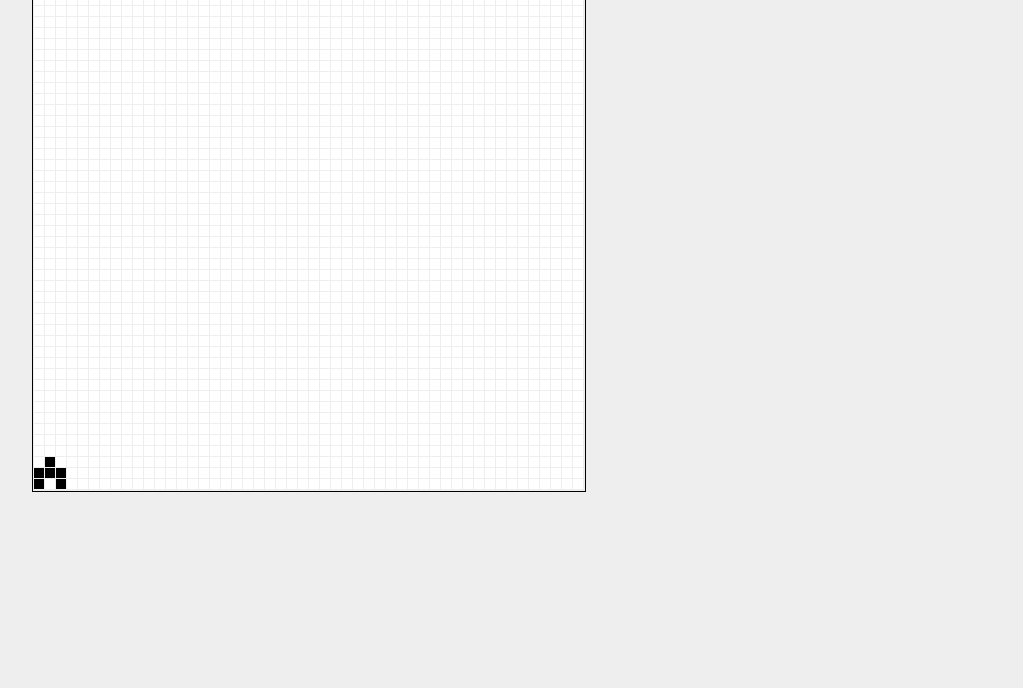
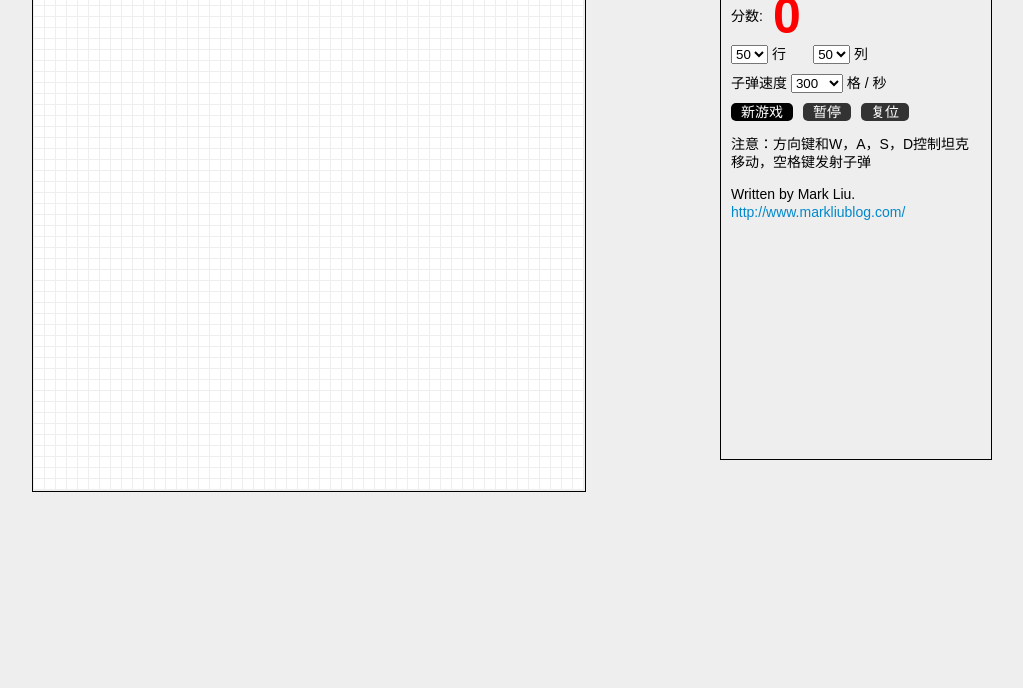
Before and after one commit to markliu2013/tank-war, a website: page index.html in a window 1280 px wide. Shown: the part 112-800 px from the top of the page, without its empty margins (128-1151 px from the left). Drawn offline with Linux system fonts and the light colour scheme.

Commit message:
Milestone 01

```diff
--- a/css/master.css
+++ b/css/master.css
@@ -60,3 +60,49 @@ a:hover {
 #tank-grid .row .col.on.bull.my {
 	background: #f00;
 }
+#control-panel {
+	float: right;
+	padding: 20px 10px 0 10px;
+	width: 250px;
+	height: 500px;
+	border: 1px solid #000;
+}
+h2 {
+	margin: 0 0 30px 0;
+	text-align: center;
+	font-size: 30px;
+}
+#control-panel .row {
+	margin-bottom: 10px;
+}
+#control-panel .score {
+	margin-bottom: 20px;
+}
+#control-panel .score span {
+	display: block;
+	float: left;
+	margin-right: 10px;
+}
+#control-panel .score strong {
+	display: block;
+	float: left;
+	font-size: 50px;
+	color: #f00;
+}
+#control-panel .buttons .btn {
+	display: block;
+	float: left;
+	padding: 0 10px;
+	background: #000;
+	color: #fff;
+	border-radius: 5px;
+	text-decoration: none;
+}
+#control-panel .buttons .btn.disabled {
+	background: #333;
+	cursor: default;
+}
+#pause-game {
+	margin-left: 10px;
+	margin-right: 10px;
+}
--- a/index.html
+++ b/index.html
@@ -9,16 +9,62 @@
 <body>
 	<div id="page" class="clearfix">
 		<div id="tank-grid"></div>
+		<div id="control-panel">
+			<h2 id="game-state">游戏停止</h2>
+			<div class="row score clearfix"><span>分数: </span><strong id="score-num">0</strong></div>
+			<div class="row">
+				<select id="select-gridRowNum">
+					<option value="60">60</option>
+					<option value="50" selected="selected">50</option>
+					<option value="40">40</option>
+				</select>
+				<span>行</span>
+				<span>&nbsp;&nbsp;&nbsp;&nbsp;&nbsp;</span>
+				<select id="select-gridColNum">
+					<option value="60">60</option>
+					<option value="50" selected="selected">50</option>
+					<option value="40">40</option>
+				</select>
+				<span>列</span>
+			</div>
+			<div class="row">
+				<span>子弹速度</span>
+				<select id="select-speed">
+					<option value="1000">1000</option>
+					<option value="900">900</option>
+					<option value="800">800</option>
+					<option value="700">700</option>
+					<option value="600">600</option>
+					<option value="500">500</option>
+					<option value="400">400</option>
+					<option value="300" selected="selected">300</option>
+					<option value="200">200</option>
+					<option value="100">100</option>
+					<option value="50">50</option>
+				</select>
+				<span> 格 / 秒</span>
+			</div>
+			<div class="row buttons clearfix">
+				<a id="start-game" class="btn" href="#">新游戏</a>
+				<a id="pause-game" class="btn disabled" href="#">暂停</a>
+				<a id="stop-game" class="btn disabled" href="#">复位</a>
+			</div>
+			<p>注意：方向键和W，A，S，D控制坦克移动，空格键发射子弹</p>
+			<p>Written by Mark Liu. <a href="http://www.markliublog.com/" target="_blank">http://www.markliublog.com/</a></p>
+		</div><!-- end control-panel -->
 	</div>
-	<script src="js/jQuery.js" type="text/javascript"></script>
-	<script src="js/util.js" type="text/javascript"></script>
-	<script src="js/Grid.js" type="text/javascript"></script>
-	<script src="js/Bullet.js" type="text/javascript"></script>
-	<script src="js/Tank.js" type="text/javascript"></script>
-	<script src="js/NPCTank.js" type="text/javascript"></script>
-	<script src="js/MyTank.js" type="text/javascript"></script>
-	<script src="js/TankContainer.js" type="text/javascript"></script>
-	<script src="js/BulletContainer.js" type="text/javascript"></script>
-	<script src="js/main.js" type="text/javascript"></script>
+	<script src="js/jQuery.js"></script>
+	<script src="js/util.js"></script>
+	<script src="js/Grid.js"></script>
+	<script src="js/Bullet.js"></script>
+	<script src="js/Tank.js"></script>
+	<script src="js/NPCTank.js"></script>
+	<script src="js/MyTank.js"></script>
+	<script src="js/TankContainer.js"></script>
+	<script src="js/Game.js"></script>
+	<script>
+		var game = new Game();
+		game.init();
+	</script>
 </body>
 </html>
--- a/js/BulletContainer.js
+++ /dev/null
@@ -1,16 +0,0 @@
-function BulletContainer() {
-	this.bullets = [];
-	this.checkWhichBullet = function(coordinate) {
-		var result = null;
-		var bulletsLength = this.bullets.length;
-		for (var i=0; i<bulletsLength; i++) {
-			var bullet = this.bullets[i];
-			if (checkEqual(coordinate, bullet.coordinate)) {
-				result = bullet;
-				this.bullets.splice(i,1);
-				break;
-			}
-		}
-		return result;
-	}
-}
--- /dev/null
+++ b/js/Game.js
@@ -0,0 +1,18 @@
+/**
+ * Class Game, control the game
+ * @constructor
+ */
+function Game() {
+	this.status = 1;// 1 stopped  2 running  3 paused
+	this.grid = null;
+	this.init = function init() {
+		this.grid = new Grid(gridRowsNum, gridColsNum);
+		this.grid.init();
+	}
+	this.startNew = function() {
+		var tankContainer = new TankContainer();
+		var tank = new MyTank([2,3], 40);
+		tank.init();
+		tankContainer.tanks.push(tank);
+	}
+}
--- a/js/MyTank.js
+++ b/js/MyTank.js
@@ -7,11 +7,9 @@
 function MyTank(header, direction) {
 	Tank.call(this, header, direction);
 	this.draw = function() {
-		if (this.status) {
-			var dataArr = this.getDataArr();
-			for(var i=0; i<dataArr.length; i++) {
-				jQuery("#tank-grid .row:nth-child("+dataArr[i][1]+") .col:nth-child("+dataArr[i][0]+")").addClass("on tank my");
-			}
+		var dataArr = this.getDataArr();
+		for(var i=0; i<dataArr.length; i++) {
+			jQuery("#tank-grid .row:nth-child("+dataArr[i][1]+") .col:nth-child("+dataArr[i][0]+")").addClass("on tank my");
 		}
 	}
 	this.removeDraw = function() {
--- a/js/NPCTank.js
+++ b/js/NPCTank.js
@@ -6,6 +6,8 @@
  */
 function NPCTank(header, direction) {
 	Tank.call(this, header, direction);
+
+
 	this.init = function() {
 		this.draw();
 	}
--- a/js/Tank.js
+++ b/js/Tank.js
@@ -196,7 +196,6 @@ function Tank(header, direction) {
 		} else {
 			var bullet = new Bullet(bulletHeader, this.direction, bulletSpeed, this);
 			bullet.init();
-			bulletContainer.bullets.push(bullet);
 		}
 
 	}
--- a/js/main.js
+++ /dev/null
@@ -1,11 +0,0 @@
-var grid = new Grid(gridRowsNum, gridColsNum);
-grid.init();
-var tankContainer = new TankContainer();
-var bulletContainer = new BulletContainer();
-var tank = new MyTank([2,3], 40);
-tank.init();
-var tank2 = new NPCTank([2,gridRowsNum-2], 38);
-tank2.init();
-tank2.fire();
-tankContainer.tanks.push(tank);
-tankContainer.tanks.push(tank2);
```
